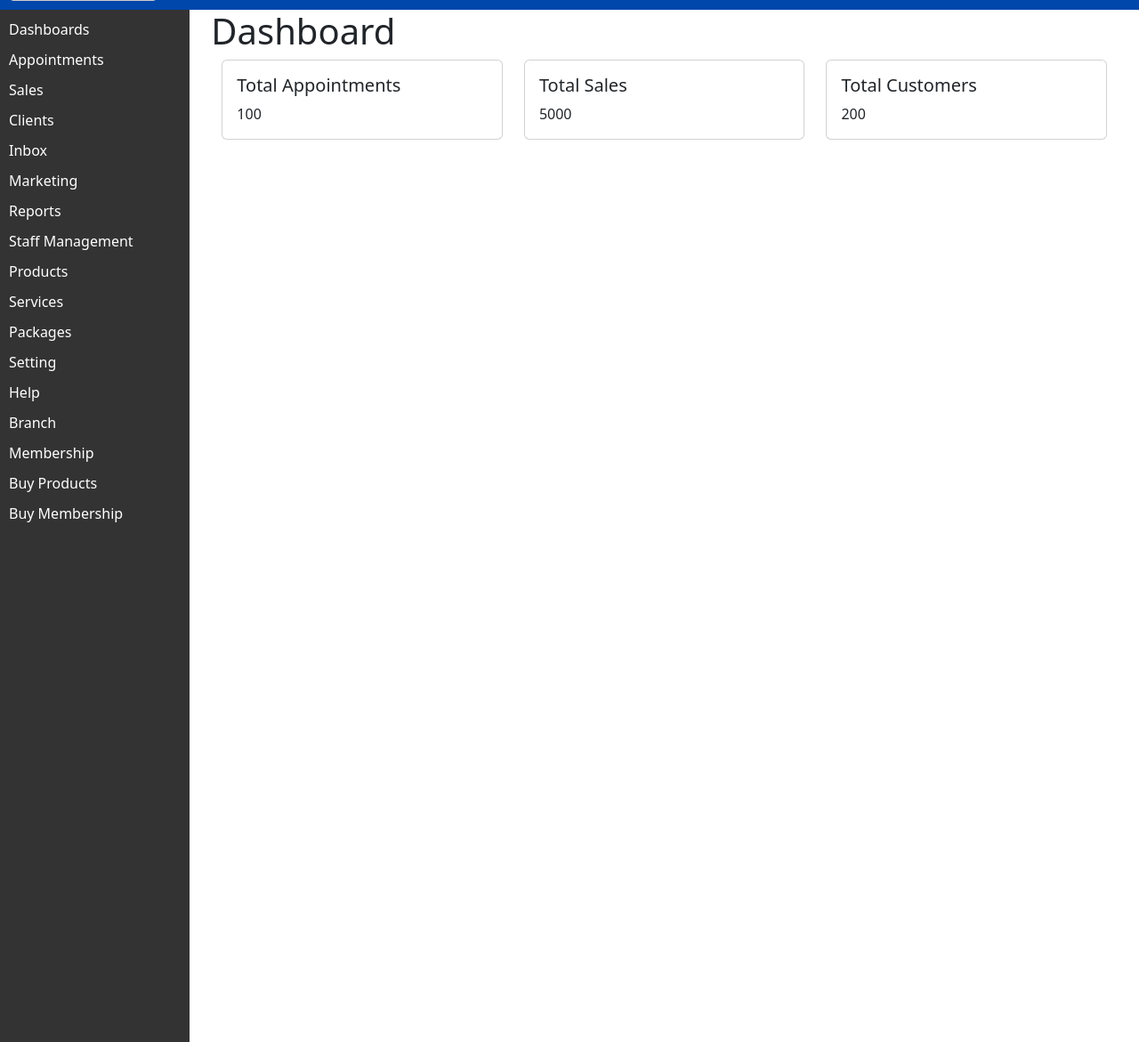
After one commit to pSeUdAiSZ/zigzag_salon, a Django app: page /salonmanager/dashboard/ in a window 1280 px wide. The commit adds this page. Shown: the part 55-1226 px from the top of the page at 89% size. Run offline with Django 4.2, Linux system fonts and the light colour scheme.

Commit message:
Product Payment and dashboard

```diff
--- a/salonmanager/templates/base.html
+++ b/salonmanager/templates/base.html
@@ -87,7 +87,7 @@
         <div class="row">
             <div class="col-2 theme sidebar">
                 <ul>
-                    <li><a href="#">Dashboards</a></li>
+                    <li><a href="{% url 'dashboard' %}">Dashboards</a></li>
                     <li><a href="{% url 'appointment_booking' %}">Appointments</a></li>
                     <li><a href="{% url 'sales' %}">Sales</a></li>
                     <li><a href="{% url 'customer_list' %}">Clients</a></li>
--- /dev/null
+++ b/salonmanager/templates/dashboard.html
@@ -0,0 +1,34 @@
+{% extends 'base.html' %}
+
+{% block content %}
+<div class="container">
+    <h1>Dashboard</h1>
+    <div class="row">
+        <div class="col-md-4">
+            <div class="card">
+                <div class="card-body">
+                    <h5 class="card-title">Total Appointments</h5>
+                    <p class="card-text">{{ total_appointments }}</p>
+                </div>
+            </div>
+        </div>
+        <div class="col-md-4">
+            <div class="card">
+                <div class="card-body">
+                    <h5 class="card-title">Total Sales</h5>
+                    <p class="card-text">{{ total_sales }}</p>
+                </div>
+            </div>
+        </div>
+        <div class="col-md-4">
+            <div class="card">
+                <div class="card-body">
+                    <h5 class="card-title">Total Customers</h5>
+                    <p class="card-text">{{ total_customers }}</p>
+                </div>
+            </div>
+        </div>
+    </div>
+    <!-- Add more cards to display additional statistics and information -->
+</div>
+{% endblock content %}
--- a/salonmanager/urls.py
+++ b/salonmanager/urls.py
@@ -82,7 +82,12 @@ urlpatterns = [
     path('buy_products/', views.buy_products, name='buy_products'),
     #path('buy_product_details/<int:product_id>/', views.buy_product_details, name='buy_product_details'),
 
-    path('product/<int:product_id>/payment_options/', views.product_payment_options, name='product_payment_options'),
-    path('product/<int:product_id>/add_discount/', views.add_product_discount, name='add_product_discount'),
-    path('product/<int:product_id>/add_tips/', views.add_product_tips, name='add_product_tips'),
+    path('product_payment_options',views.product_payment_options,name='product_payment_options'),
+    path('product/<int:product_id>/product_payment_options/', views.product_payment_options, name='product_payment_options'),
+    path('product_payment_options/<int:id>/<int:discount>',views.product_payment_options,name='product_payment_options'),
+    path('product/<int:product_id>/add_product_discount/', views.add_product_discount, name='add_product_discount'),
+    path('product/<int:product_id>/add_product_tips/', views.add_product_tips, name='add_product_tips'),
+
+
+    path('dashboard/', views.dashboard, name='dashboard'),
 ]
--- a/salonmanager/views.py
+++ b/salonmanager/views.py
@@ -1064,7 +1064,7 @@ from .models import Product
 
 def product_payment_options(request, product_id=None, discount=0):
     tax = 0
-
+    tips = 0
     if request.method =='POST':
         product = get_object_or_404(Product, id=product_id)
         tax = 0.05 * product.price
@@ -1078,11 +1078,29 @@ def product_payment_options(request, product_id=None, discount=0):
             discounted_price = product.price - (product.price * discount * 0.01)
             tax = 0.05 * discounted_price
             total_price = discounted_price + tax
+
+
+    if request.method == 'POST':
+        tips = request.POST.get('tips')
+        if tips:
+            tips = float(tips)
+
+    total_price += tips
     """
     if tips == 0:
         pass
     else:
         total_price = total_price + tips
+    """
+    """
+    products = Product.objects.all()
+    product_list=[]
+    for product in products:
+        product_dict ={
+            'name':product.name,
+            'price':product.price
+        }
+        product_list.append(product_dict)
     """
 
     context = {
@@ -1090,9 +1108,9 @@ def product_payment_options(request, product_id=None, discount=0):
         'discount': discount,
         'tax': tax,
         'total_price': total_price,
-        #'tips': tips,
+        'tips': tips,
     }
-
+    print(context)
     return render(request, 'make_product_payment.html', context)
 
 """
@@ -1146,14 +1164,10 @@ def product_payment_options(request):
 
 
 
-
-
-
-
 def add_product_discount(request, product_id):
     product = get_object_or_404(Product, id=product_id)
     if request.method == 'POST':
-        discount = float(request.POST.get('discount'))
+        discount = request.POST.get('discount')
         discounted_price = product.price - (discount * product.price * 0.01)
         product.discounted_price = discounted_price
         product.save()
@@ -1167,8 +1181,27 @@ from .models import Product
 def add_product_tips(request, product_id):
     product = get_object_or_404(Product, id=product_id)
     if request.method == 'POST':
-        tips = float(request.POST.get('tips'))
+        tips = request.POST.get('tips')
         product.tips = tips
         product.save()
 
     return redirect('product_payment_options', product_id)
+
+
+
+
+from django.shortcuts import render
+
+def dashboard(request):
+    #code to retrieve statistics and information for the dashboard goes here
+
+    total_appointments = 100
+    total_sales = 5000
+    total_customers = 200
+
+    context = {
+        'total_appointments': total_appointments,
+        'total_sales': total_sales,
+        'total_customers': total_customers,
+    }
+    return render(request, 'dashboard.html', context)
```
Also changed, not shown: salonmanager/templates/make_product_payment.html (+9 -10 lines).
